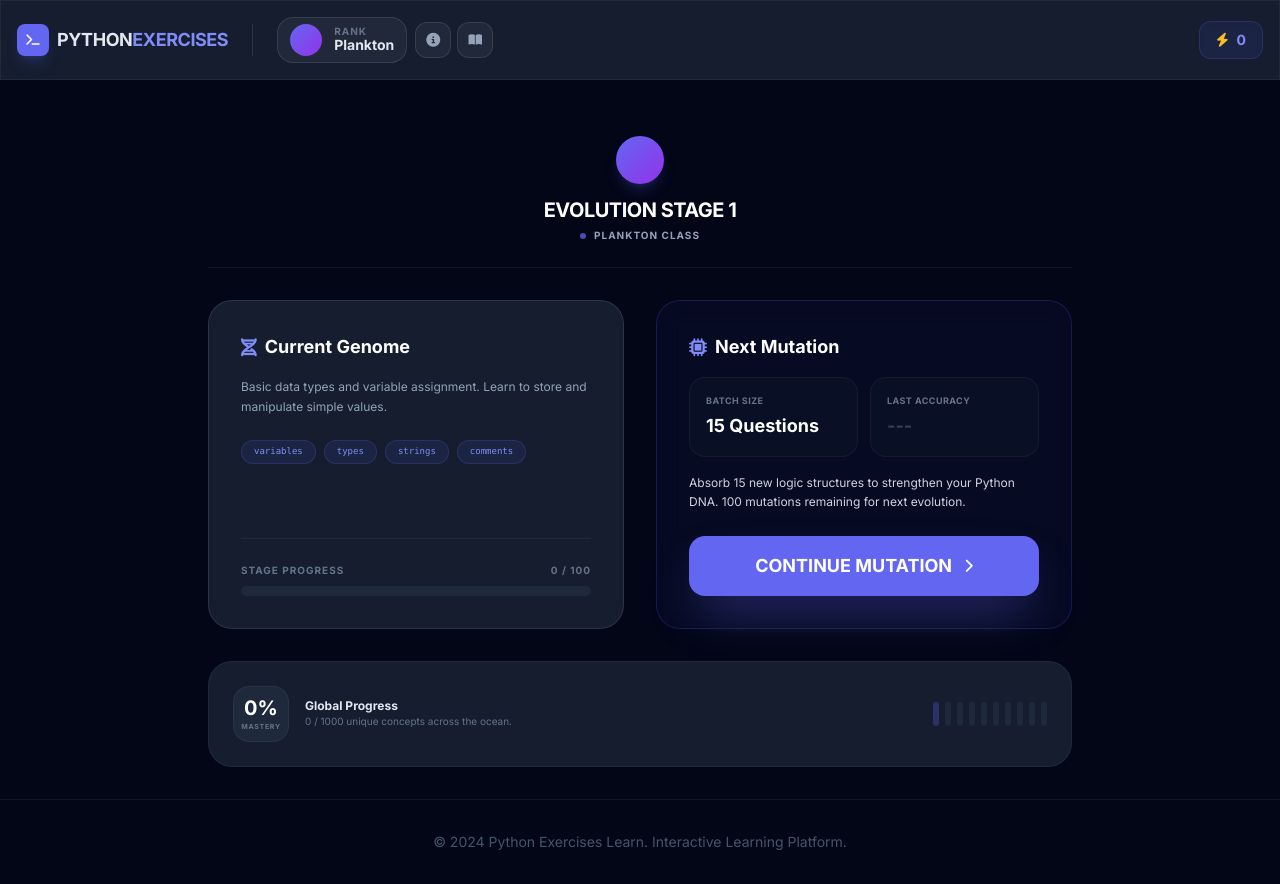
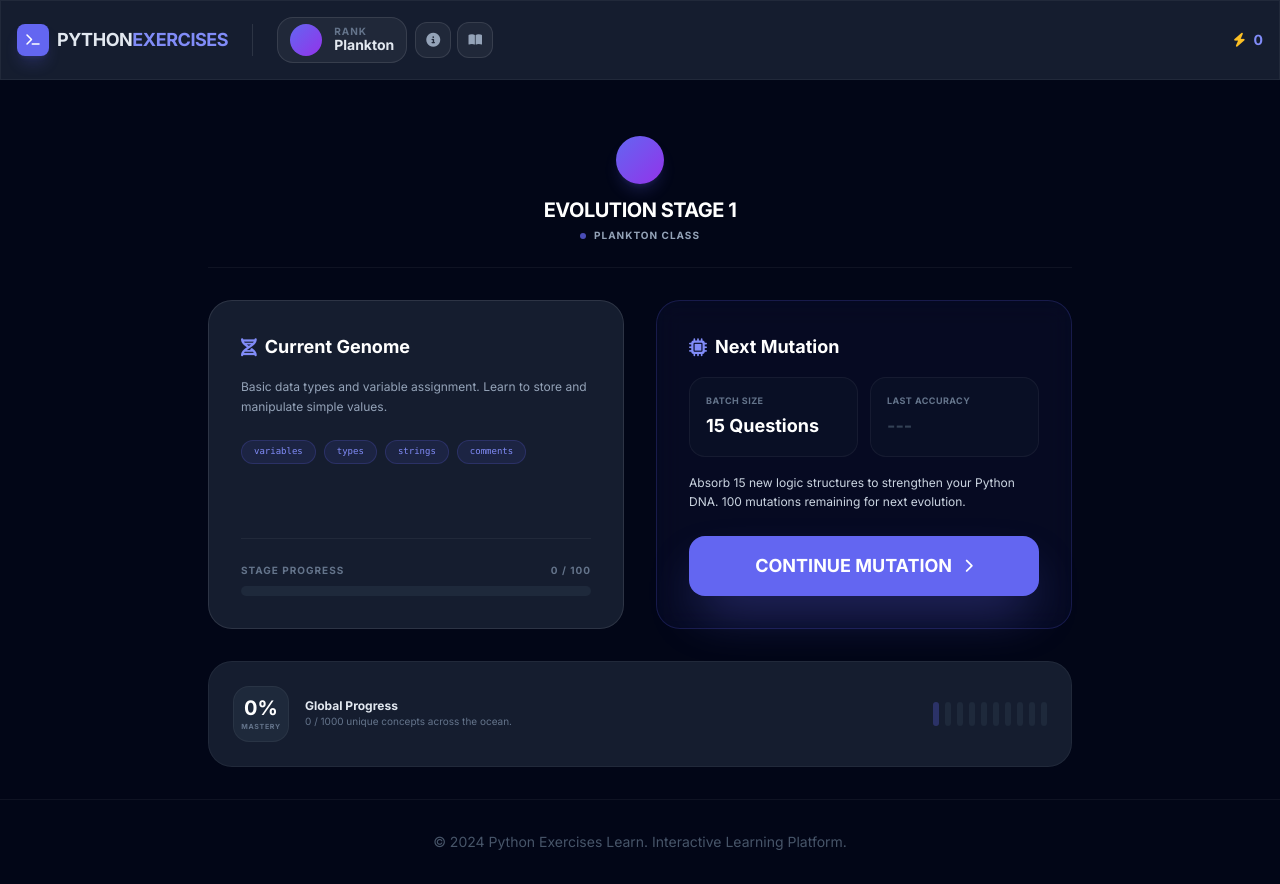
Before and after one commit to llomj/python-exercises-learn, a React (Vite) app: page / in a window 1280 px wide. Built offline with nearby package versions, Linux system fonts and the light colour scheme.

Commit message:
Remove score box container and simplify score display

```diff
--- a/src/App.tsx
+++ b/src/App.tsx
@@ -194,11 +194,9 @@ const App: React.FC = () => {
           </div>
         </div>
 
-        <div className="flex items-center gap-4 ml-4">
-          <div className="text-sm font-bold bg-indigo-500/10 text-indigo-400 px-4 py-2 rounded-xl border border-indigo-500/20 shadow-inner">
-            <i className="fas fa-bolt text-amber-400 mr-2"></i>
-            {stats.xp.toLocaleString()}
-          </div>
+        <div className="flex items-center gap-2 ml-2">
+          <i className="fas fa-bolt text-amber-400 text-sm"></i>
+          <span className="text-sm font-bold text-indigo-400">{stats.xp.toLocaleString()}</span>
         </div>
       </nav>
 
```
